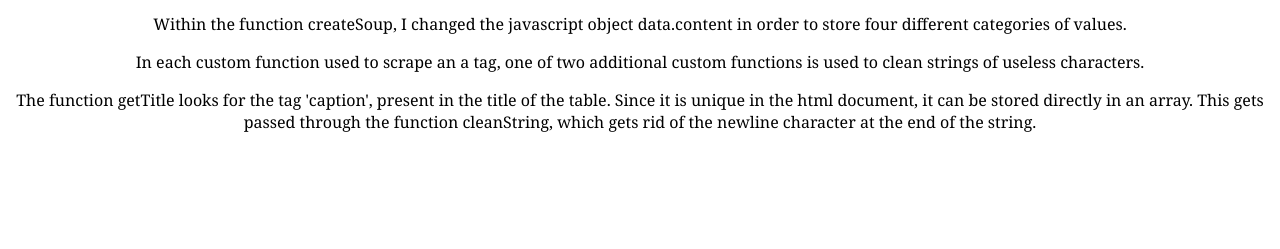
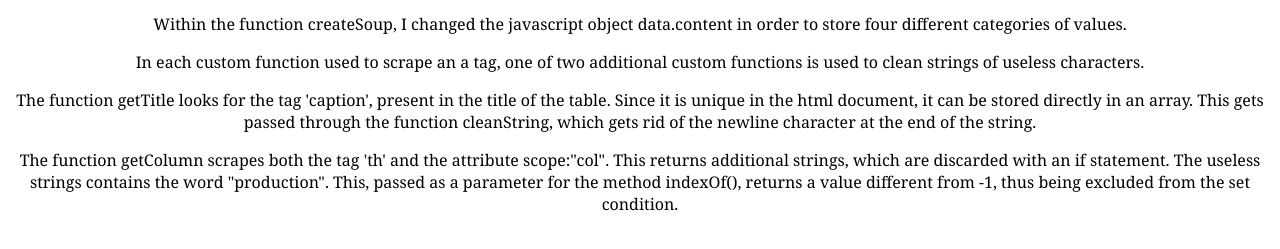
Before and after one commit to fra-fran-fra/WCC2_WikiScrape, a website: page index.html in a window 1280 px wide. Shown: the part 111-360 px from the top of the page. Drawn offline with Linux system fonts and the light colour scheme.

Commit message:
Update index.html

```diff
--- a/index.html
+++ b/index.html
@@ -25,6 +25,9 @@
     <p>
         The function getTitle looks for the tag 'caption', present in the title of the table. Since it is unique in the html document, it can be stored directly in an array. This gets passed through the function cleanString, which gets rid of the newline character at the end of the string.
     </p>
+    <p>
+        The function getColumn scrapes both the tag 'th' and the attribute scope:"col". This returns additional strings, which are discarded with an if statement. The useless strings contains the word "production". This, passed as a parameter for the method indexOf(), returns a value different from -1, thus being excluded from the set condition.
+    </p>
 </body>
 
 </html>
```
